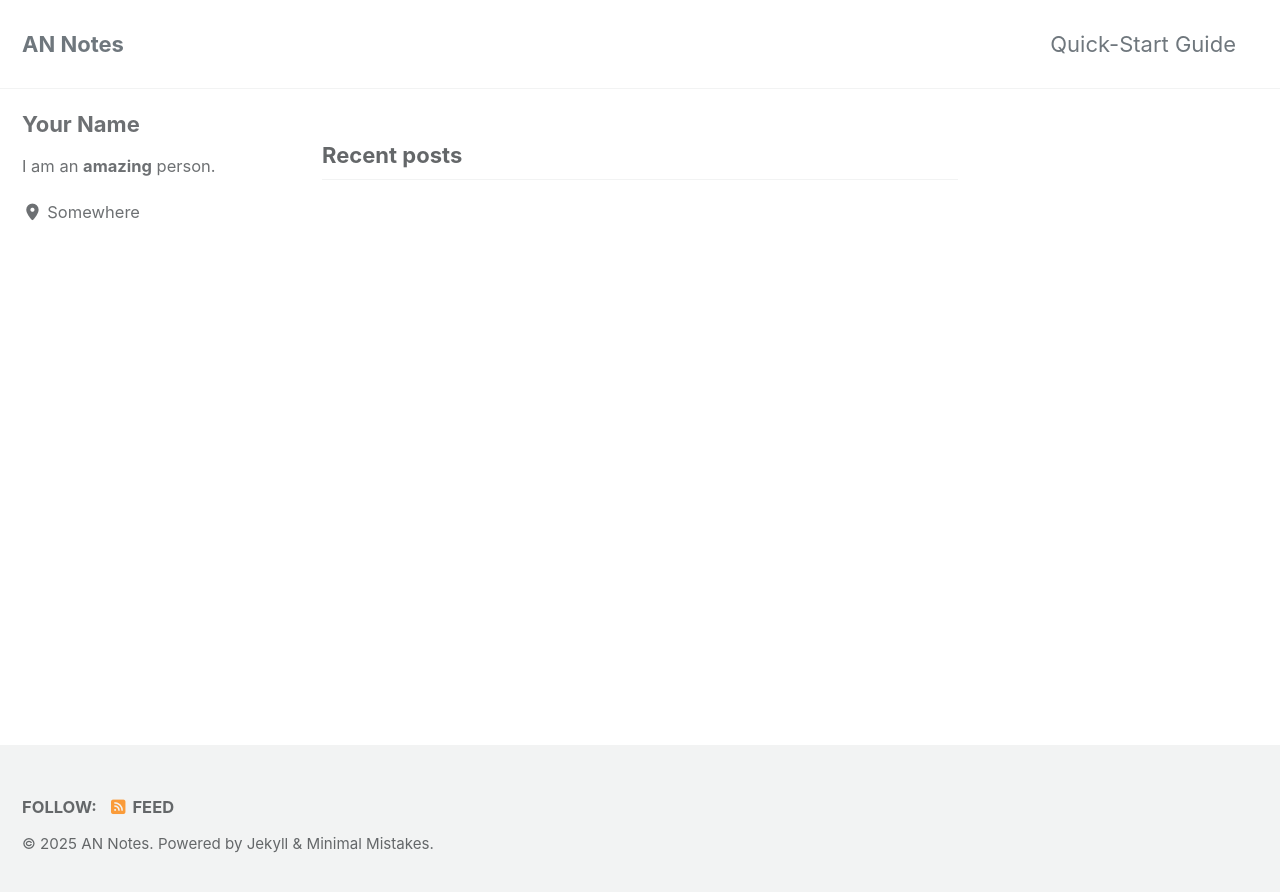
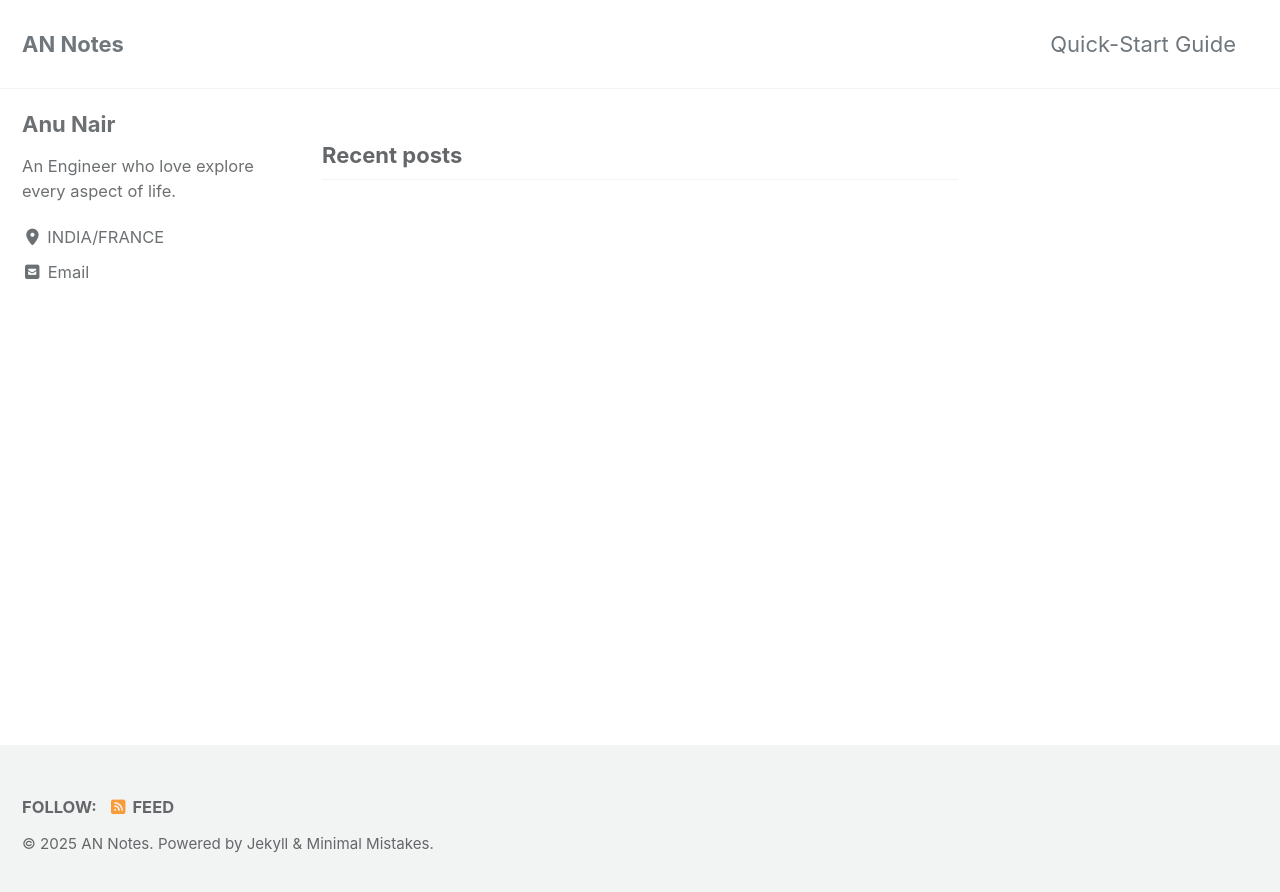
Before and after one commit to AnuVox/AnuVox.github.io, a Jekyll site: the page built from index.html, in a window 1280 px wide. Shown: the top 892 px of the page. Built offline with Jekyll 4.4.1, drawn with Linux system fonts in a browser that asks for light colours; cached includes are drawn as plain includes; the list of posts is cut into pages by our own code.

Commit message:
Update _config.yml
update profile data

```diff
--- a/_config.yml
+++ b/_config.yml
@@ -113,11 +113,11 @@ analytics:
 
 # Site Author
 author:
-  name             : "Your Name"
+  name             : "Anu Nair"
   avatar           : # path of avatar image, e.g. "/assets/images/bio-photo.jpg"
-  bio              : "I am an **amazing** person."
-  location         : "Somewhere"
-  email            :
+  bio              : "An Engineer who love explore every aspect of life."
+  location         : "INDIA/FRANCE"
+  email            : "anu.nair@outlook.in"
   links:
     - label: "Email"
       icon: "fas fa-fw fa-envelope-square"
```
